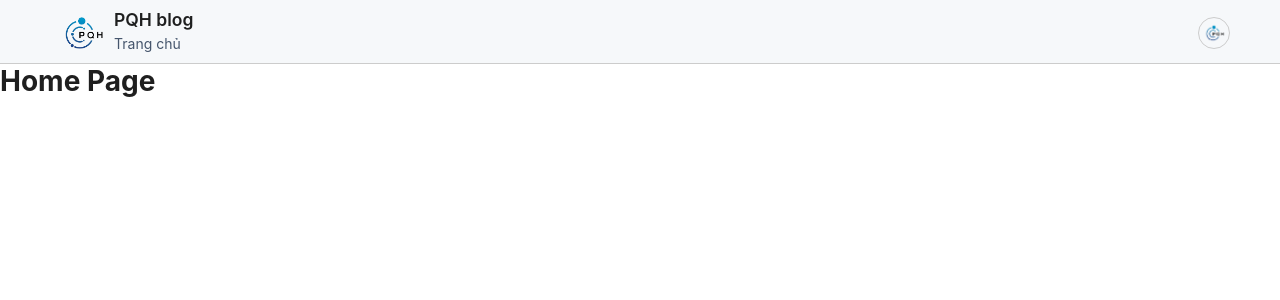
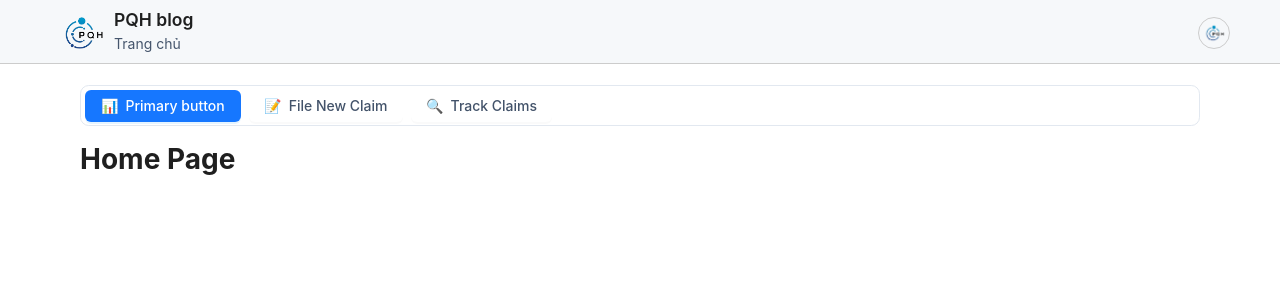
Before and after one commit to PQH007/blog_PQH, a React (Vite) app: page / in a window 1280 px wide. Shown: the top 300 px of the page. Built offline with nearby package versions, Linux system fonts and the light colour scheme.

Commit message:
sub menu

```diff
--- a/src/components/GlobalStyles/globalStyles.scss
+++ b/src/components/GlobalStyles/globalStyles.scss
@@ -9,7 +9,7 @@
 
 html,
 body {
-  background-color: #f3f6f9;
+  background-color: #fff;
   font-family: "Segoe UI";
   font-size: var(--text-sm);
   overflow: hidden;
@@ -24,7 +24,12 @@ span {
   color: #45556c;
 }
 
-.container_layout{
+.container_layout {
+  height: 100vh;
+  width: 100vw;
+  display: flex;
+  margin: auto;
+  align-items: center;
+  flex-direction: column;
   background-color: #fff;
-  height: 100vh;
 }
--- a/src/layout/HeaderStyle.scss
+++ b/src/layout/HeaderStyle.scss
@@ -132,3 +132,26 @@
   gap: 8px;
   align-items: center;
 }
+
+.container_content {
+  display: flex;
+  flex-direction: column;
+  align-items: center;
+  padding-inline: calc(0.25rem * 6);
+  padding-block: calc(0.25rem * 6);
+
+  .subMenu {
+    display: flex;
+    width: 80rem;
+    border: 1px solid #e2e8f0;
+    padding: 0.25rem;
+    border-radius: 0.625rem;
+    gap: 8px;
+    margin-bottom: 16px;
+  }
+
+  .block_content{
+    display: flex;
+    width:80rem;
+  }
+}
--- a/src/layout/Navbar.jsx
+++ b/src/layout/Navbar.jsx
@@ -1,4 +1,4 @@
-import { Layout } from "antd";
+import { Button, Layout } from "antd";
 import { Content } from "antd/es/layout/layout";
 import Header from "./Header";
 import React from "react";
@@ -9,7 +9,33 @@ const Layouts = ({ children }) => {
         <Layout>
             <Header />
             <Content className="container_layout">
-                {children}
+                <div className="container_content">
+                    <div className="subMenu">
+                        <Button type="primary">
+                            <span>&#128202;</span>
+                            <span style={{ color: "#fff", fontWeight: 500 }}>
+                                Primary button
+                            </span>
+                        </Button>
+
+                        <Button style={{ border: "none" }}>
+                            <span>&#128221;</span>
+                            <span style={{ color: "#43536a", fontWeight: 500 }} >
+                                File New Claim
+                            </span>
+                        </Button>
+
+                        <Button style={{ border: "none" }}>
+                            <span>&#128269;</span>
+                            <span style={{ color: "#43536a", fontWeight: 500 }}>
+                                Track Claims
+                            </span>
+                        </Button>
+                    </div>
+                    <div className="block_content">
+                        {children}
+                    </div>
+                </div>
             </Content>
         </Layout>
     )
```
